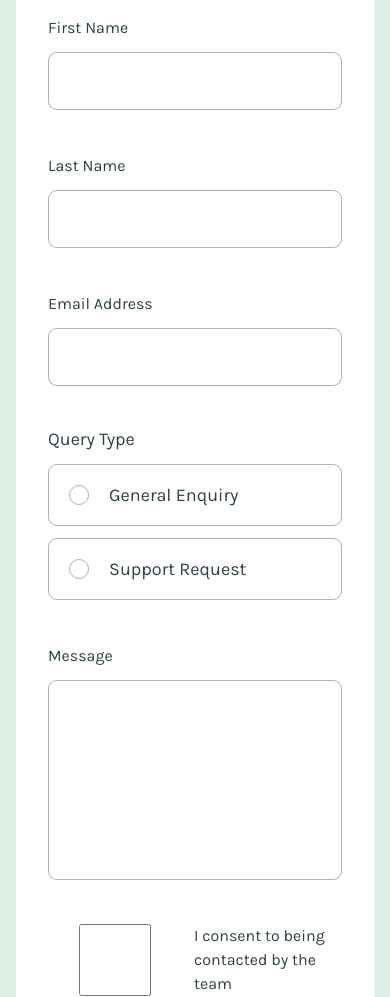
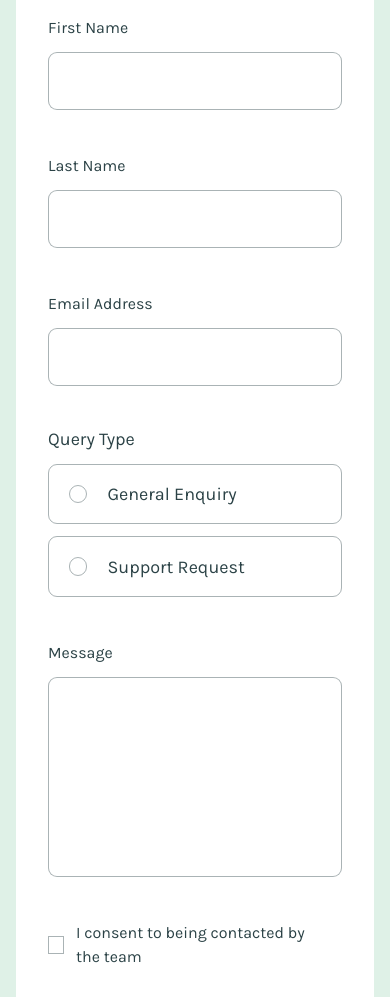
Before and after one commit to danmlarsen/fm-contact-form, a website: page index.html in a window 390 px wide. Shown: the part 112-1109 px from the top of the page. Drawn offline with Linux system fonts and the light colour scheme.

Commit message:
Finished most styling for mobile

```diff
--- a/index.html
+++ b/index.html
@@ -27,7 +27,7 @@
                     <p class="contact-us__validation-error"></p>
                 </div>
                 <fieldset class="form-control form-control--radio contact-us__query-type">
-                    <legend>Query Type</legend>
+                    <legend class="u-margin-bottom-sm">Query Type</legend>
                     <label for="query-type-radio-0">
                             <input type="radio" name="query-type" id="query-type-radio-0" value="0" />
                             <span>General Enquiry</span>
@@ -45,9 +45,9 @@
                     <textarea name="message" id="message" required></textarea>
                     <p class="contact-us__validation-error"></p>
                 </div>
-                <div class="form-control contact-us__callback">
-                    <input type="checkbox" name="callback" id="callback" aria-describedby="callback-instructions" required />
-                    <p id="callback-instructions">I consent to being contacted by the team</p>
+                <div class="form-control form-control--checkbox contact-us__callback">
+                    <input type="checkbox" name="callback" id="callback-checkbox" aria-describedby="callback-instructions" required />
+                    <label for="callback-checkbox">I consent to being contacted by the team</label>
                     <p class="contact-us__validation-error"></p>
                 </div>
                 <div class="contact-us__submit">
--- a/sass/_base.scss
+++ b/sass/_base.scss
@@ -36,10 +36,6 @@ textarea,
 option,
 button {
     font: inherit;
-    display: block;
-    width: 100%;
-    border-radius: 5px;
-    padding: 1.6rem 2.4rem;
 }
 
 ul[class] {
--- a/sass/_components.scss
+++ b/sass/_components.scss
@@ -21,10 +21,6 @@
         font-size: var(--fs-500);
         line-height: 1;
 
-        legend {
-            margin-bottom: 1.6rem;
-        }
-
         label {
             padding: 2rem;
             display: flex;
@@ -33,35 +29,8 @@
             gap: 2rem;
             cursor: pointer;
         }
+    }
 
-        input[type='radio'] {
-            display: grid;
-            place-content: center;
-            margin: 0;
-            padding: 0;
-            appearance: none;
-            -webkit-appearance: none;
-            color: currentColor;
-            border-color: rgba($color-neutral-900, 0.4);
-            border-radius: 50%;
-            cursor: pointer;
-
-            width: 2rem;
-            height: 2rem;
-
-            &::before {
-                content: '';
-                width: 1.2rem;
-                height: 1.2rem;
-                border-radius: 100%;
-                transform: scale(0);
-                transition: 0.2s transform ease-in-out;
-                box-shadow: inset 3rem 0 $color-green-600;
-            }
-
-            &:checked::before {
-                transform: scale(1);
-            }
-        }
+    &--checkbox {
     }
 }
--- a/sass/_contact-us.scss
+++ b/sass/_contact-us.scss
@@ -21,16 +21,21 @@
         label {
             border: 1px solid rgba($color-neutral-900, 0.4);
             border-radius: 9px;
+
+            transition: 0.2s background-color ease-in-out;
+
+            &:has(> input[type='radio']:checked) {
+                background-color: $color-green-200;
+            }
+        }
+
+        input[type='radio'] {
+            font-size: $fs-400;
         }
     }
 
     &__callback {
         flex-direction: row;
-    }
-
-    input,
-    textarea {
-        border: 1px solid rgba($color-neutral-900, 0.4);
-        border-radius: 9px;
+        align-items: center;
     }
 }
--- /dev/null
+++ b/sass/_form.scss
@@ -0,0 +1,82 @@
+input[type='text'],
+input[type='email'],
+textarea,
+button {
+    display: block;
+    width: 100%;
+    border-radius: 5px;
+    padding: 1.6rem 2.4rem;
+    border: 1px solid rgba($color-neutral-900, 0.4);
+    border-radius: 9px;
+}
+
+input[type='radio'] {
+    appearance: none;
+    display: grid;
+    place-content: center;
+    color: currentColor;
+    border: 1px solid rgba($color-neutral-900, 0.4);
+    border-radius: 50%;
+    cursor: pointer;
+
+    width: 1.15em;
+    height: 1.15em;
+
+    transition: 0.2 all ease-in-out;
+
+    &::before {
+        content: '';
+        width: 0.65em;
+        height: 0.65em;
+        border-radius: 100%;
+        transform: scale(0);
+        transition: 0.2s transform ease-in-out;
+        box-shadow: inset 1em 1em $color-green-600;
+    }
+
+    &:checked::before {
+        transform: scale(1);
+    }
+
+    &:checked {
+        border-color: $color-green-600;
+    }
+}
+
+input[type='checkbox'] {
+    appearance: none;
+    display: grid;
+    place-content: center;
+    cursor: pointer;
+
+    border: 1px solid rgba($color-neutral-900, 0.4);
+
+    width: 1.15em;
+    height: 1.15em;
+
+    transition: 0.2s all ease-in-out;
+
+    &::before {
+        content: '';
+        width: 0.65em;
+        height: 0.65em;
+        transform: scale(0);
+        transition: 0.2s transform ease-in-out;
+        box-shadow: inset 1em 1em $color-neutral-100;
+        clip-path: polygon(14% 44%, 0 65%, 50% 100%, 100% 16%, 80% 0%, 43% 62%);
+    }
+
+    &:checked::before {
+        transform: scale(1);
+    }
+
+    &:checked {
+        background-color: $color-green-600;
+        border-color: $color-green-600;
+    }
+}
+
+label[for*='radio'],
+label[for*='checkbox'] {
+    cursor: pointer;
+}
--- /dev/null
+++ b/sass/_utility.scss
@@ -0,0 +1,3 @@
+.u-margin-bottom-sm {
+    margin-bottom: 1.6rem;
+}
--- a/sass/main.scss
+++ b/sass/main.scss
@@ -1,5 +1,7 @@
 @import 'variables';
+@import 'utility';
 @import 'base';
 @import 'typography';
 @import 'components';
+@import 'form';
 @import 'contact-us';
```
Also changed, not shown: css/style.css, 1 other file.
